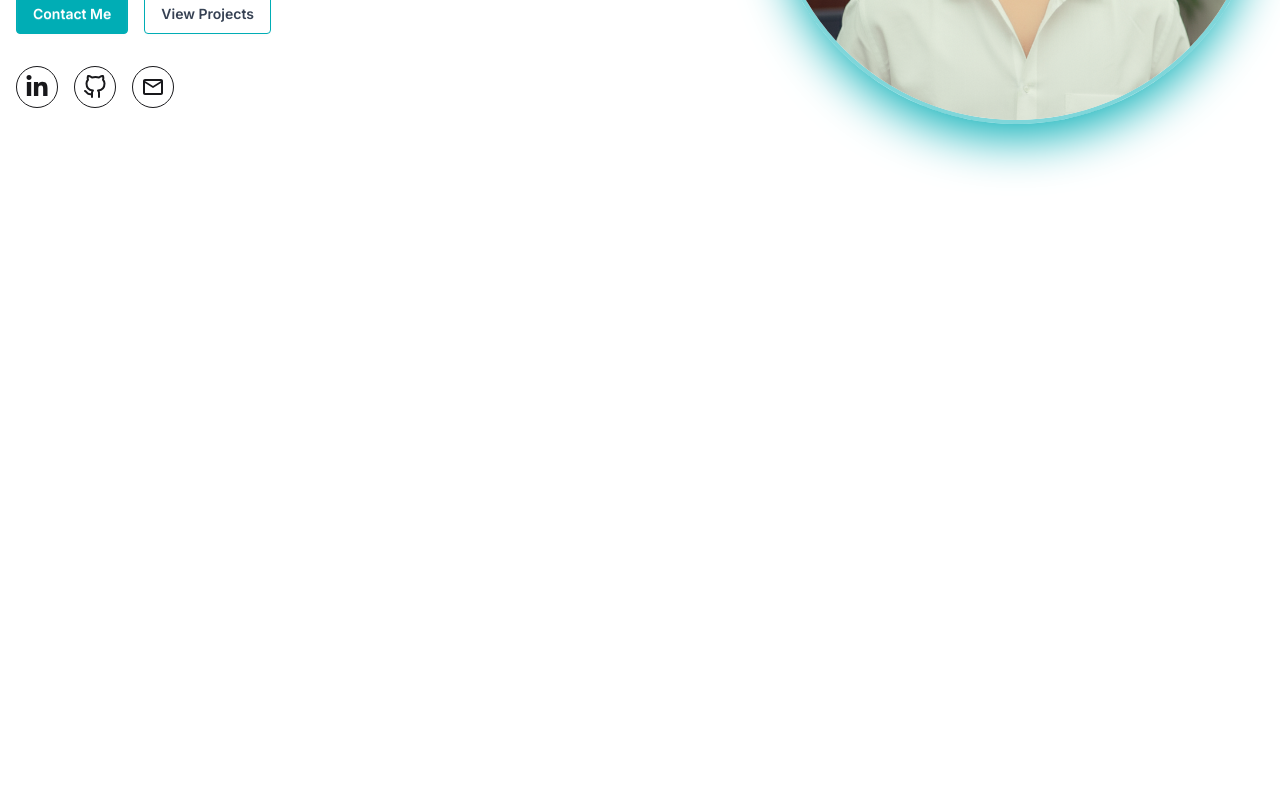
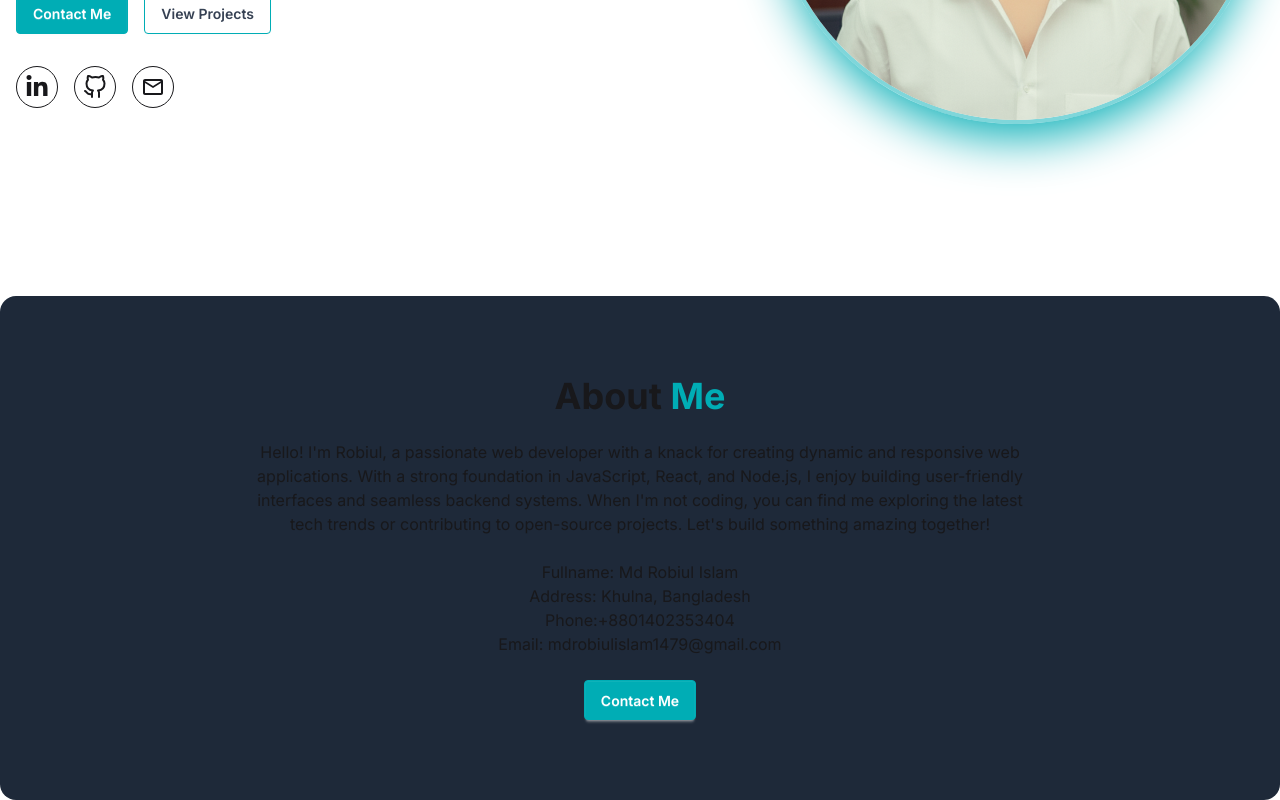
Before and after one commit to mdrobiulislam1479/my-portfolio, a React (Vite) app: page / in a window 1280 px wide. Shown: the part 589-1389 px from the top of the page. Before the commit the page ends 885 px from the top, so only its background shows below. Built offline with nearby package versions, Linux system fonts and the light colour scheme.

Commit message:
added about section

```diff
--- a/src/App.jsx
+++ b/src/App.jsx
@@ -1,6 +1,7 @@
 import AnimatedCursor from "react-animated-cursor";
 import Navbar from "./components/Navbar";
 import Home from "./pages/Home";
+import About from "./pages/About";
 
 function App() {
   return (
@@ -23,6 +24,7 @@ function App() {
         />
       </div>
       <Home />
+      <About />
     </>
   );
 }
--- a/src/pages/About.jsx
+++ b/src/pages/About.jsx
@@ -1,7 +1,49 @@
 import React from "react";
 
 const About = () => {
-  return <div></div>;
+  return (
+    <section
+      id="about"
+      className="max-w-7xl mx-auto px-4 md:px-0 py-20 bg-gray-800 rounded-2xl"
+    >
+      <h2 className="text-4xl font-bold mb-6 text-center">
+        About <span className="text-secondary">Me</span>
+      </h2>
+      <div className="">
+        <p className="text-center mb-6 max-w-3xl mx-auto">
+          Hello! I'm Robiul, a passionate web developer with a knack for
+          creating dynamic and responsive web applications. With a strong
+          foundation in JavaScript, React, and Node.js, I enjoy building
+          user-friendly interfaces and seamless backend systems. When I'm not
+          coding, you can find me exploring the latest tech trends or
+          contributing to open-source projects. Let's build something amazing
+          together!
+        </p>
+
+        <p className="text-center">
+          Fullname: Md Robiul Islam
+          <br />
+          Address: Khulna, Bangladesh
+          <br />
+          Phone:
+          <a href="tel:+8801402353404">+8801402353404</a>
+          <br />
+          Email:{" "}
+          <a href="mailto:mdrobiulislam1479@gmail.com">
+            mdrobiulislam1479@gmail.com
+          </a>
+        </p>
+        <button className="block mx-auto">
+          <a
+            href=""
+            className="btn bg-secondary border-secondary text-white mt-6"
+          >
+            Contact Me
+          </a>
+        </button>
+      </div>
+    </section>
+  );
 };
 
 export default About;
```
Also changed, not shown: 2 other files (tests, documents, lock files or other folders).
